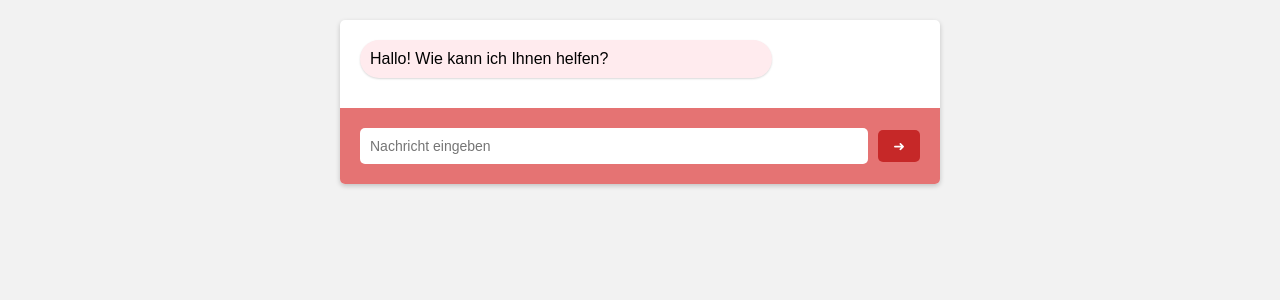
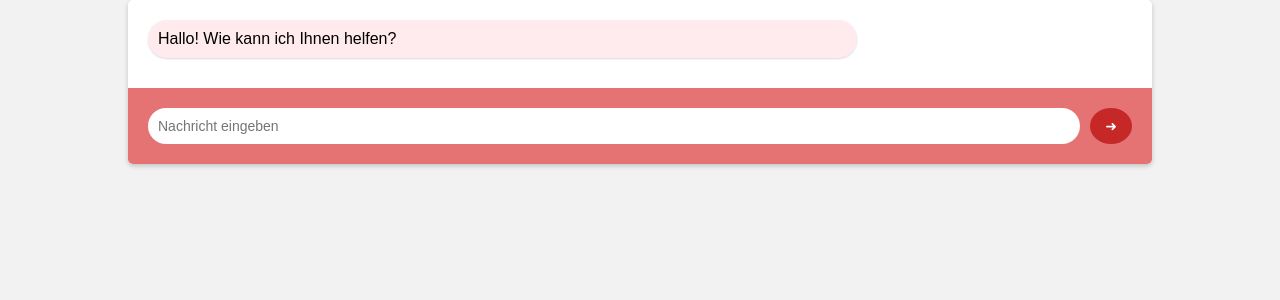
Before and after one commit to KamillaB-oss/ChatbotKIVHS, a Flask app: page / in a window 1280 px wide. Shown: the part 68-368 px from the top of the page. Run offline with Flask 3, Linux system fonts and the light colour scheme; parts of the project's set-up code (start-up, migrations or seed data) failed here and were passed over.

Commit message:
Add files via upload

```diff
--- a/templates/chat.html
+++ b/templates/chat.html
@@ -25,8 +25,7 @@
 
         .chat-container {
             width: 80%;
-            max-width: 600px;
-            margin: 20px auto;
+            margin: 0 auto;
             background-color: white;
             border-radius: 5px;
             box-shadow: 0 2px 5px rgba(0, 0, 0, 0.2);
@@ -36,13 +35,14 @@
         .chat-messages {
             padding: 20px;
             max-height: 400px;
-            overflow-y: auto;
+            overflow-y: scroll;
         }
 
         .message {
             margin-bottom: 10px;
-            display: flex;
-            align-items: flex-end;
+            padding: 10px;
+            border-radius: 10px;
+            max-width: 70%;
         }
 
         .user-message {
@@ -64,10 +64,11 @@
         }
 
         .input-container {
+            display: flex;
+            align-items: center;
             padding: 20px;
             background-color: #e57373;
             display: flex;
-            align-items: center;
         }
 
         .input-container input {
@@ -75,17 +76,17 @@
             padding: 10px;
             font-size: 14px;
             border: none;
-            border-radius: 5px;
+            border-radius: 20px;
             background-color: white;
         }
 
         .input-container button {
-            padding: 8px 15px;
-            font-size: 14px;
             color: white;
             background-color: #c62828;
             border: none;
-            border-radius: 5px;
+            font-size: 14px;
+            padding: 10px 15px;
+            border-radius: 50%;
             margin-left: 10px;
             cursor: pointer;
         }
```
